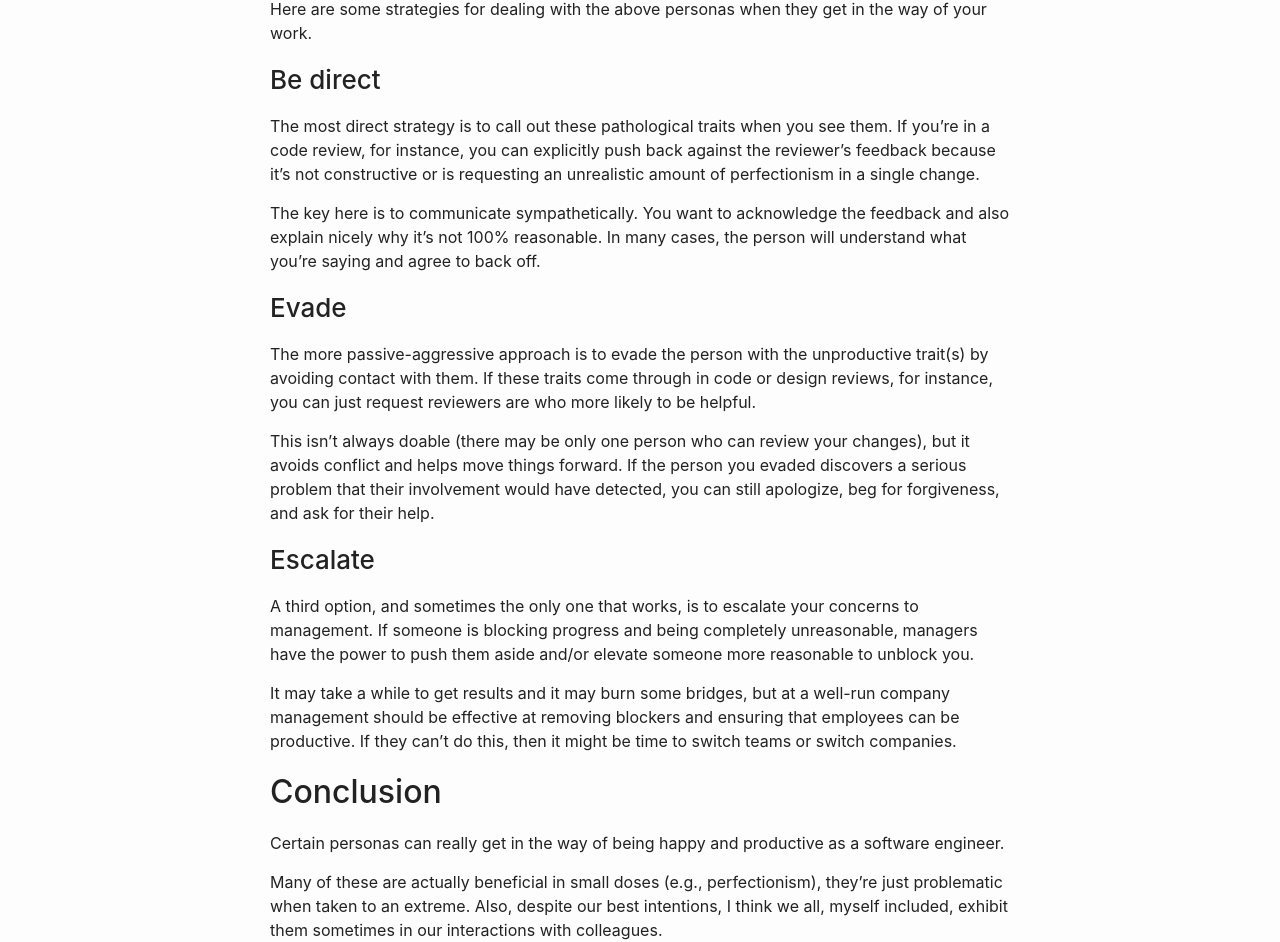
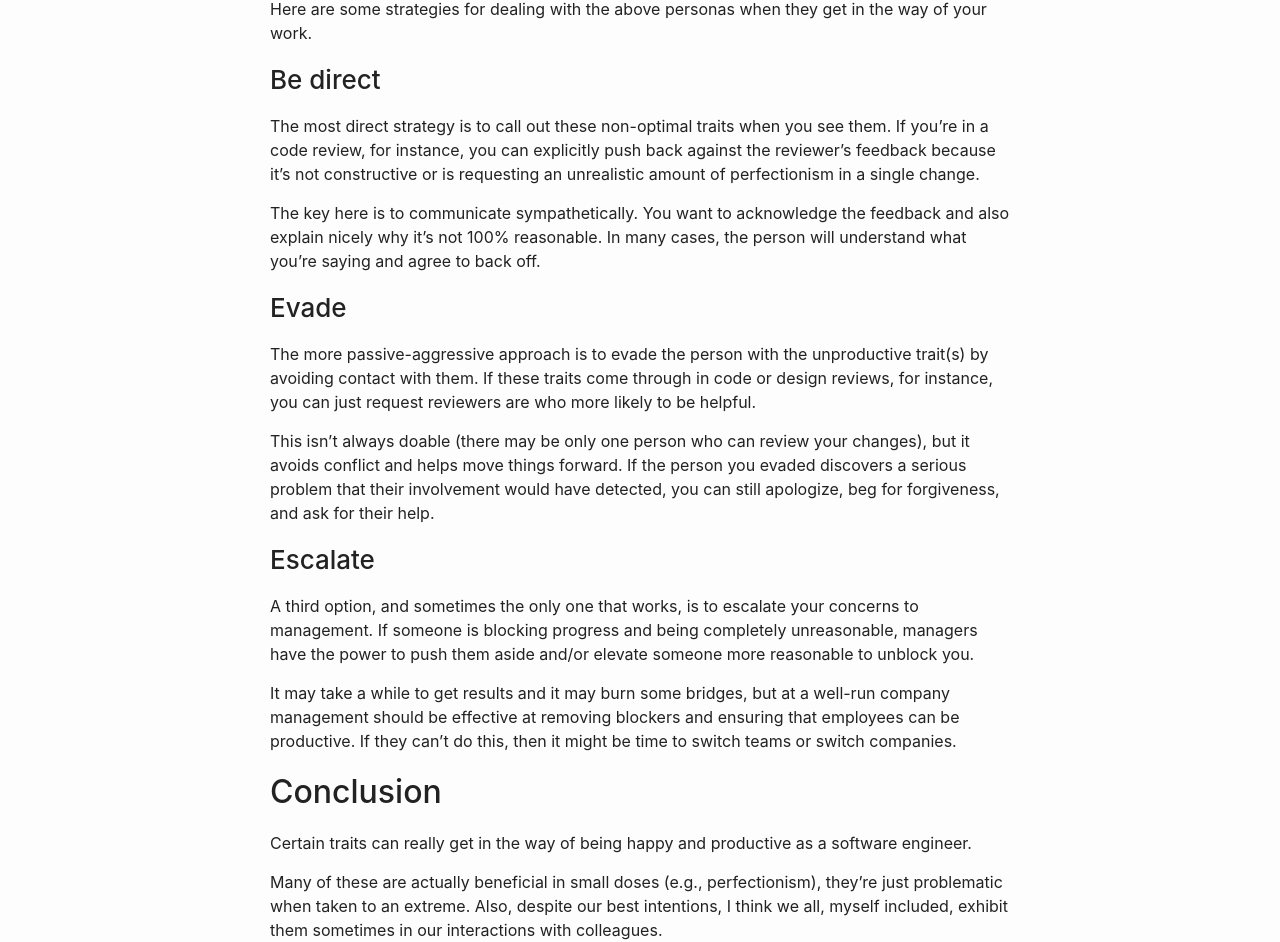
Before and after one commit to yolken/yolken-blog, a Jekyll site: the page built from site/_posts/2021-02-15-non-optimal-engineer-personas.md, in a window 1280 px wide and 1400 px high, scrolled down 4207 px. Shown: the part 144-1086 px from the top of the window. Built offline with Jekyll 4.4.1, drawn with Linux system fonts in a browser that asks for light colours; some of the changed text lies outside the part shown.

Commit message:
Rename pathological to non-optimal

```diff
--- a/site/_posts/2021-02-15-pathological-engineer-personas.md
+++ b/site/_posts/2021-02-15-non-optimal-engineer-personas.md
@@ -1,13 +1,13 @@
 ---
 layout: post
-title:  "Pathological engineer personas"
+title:  "Non-optimal engineer personas"
 date:   2021-02-15 14:15:00 -0700
 categories: general tech
 excerpt: |
     Software engineers are an interesting bunch. While quirks are fine, and I have a few myself,
-    there are certain traits I've encountered that are genuinely annoying and
-    counterproductive to my team's work. In this post, I want to explain what these are and how I
-    try to deal with people who exhibit them.
+    there are certain traits I've encountered that are genuinely counterproductive to my team's
+    work. In this post, I want to explain what these are and how I try to deal with people who
+    exhibit them.
 ---
 
 Software engineers are an interesting bunch. Over the course of my career thus far,
@@ -16,11 +16,11 @@ refuse to wear shoes, people who can't make eye contact when talking, people who
 their day at 6PM, and many other behaviors that would be considered "weird" in normal workplaces.
 
 Most of these quirks don't bother me, and I have a few of my own. However, there are certain
-traits I've encountered, particularly on the personality side, that are genuinely annoying and
+traits I've encountered, particularly on the personality side, that are genuinely
 counterproductive to my team's work. In this post, I want to explain what these are and how I try
 to deal with people who exhibit them.
 
-## Pathological personas
+## Non-optimal personas
 
 The sections below go into more detail on each trait. I'm framing them as "personas" to make the
 discussion a little more fluid.
@@ -210,7 +210,7 @@ work.
 
 ### Be direct
 
-The most direct strategy is to call out these pathological traits when you see them.
+The most direct strategy is to call out these non-optimal traits when you see them.
 If you're in a code review, for instance, you can explicitly push back against the reviewer's
 feedback because it's not constructive or is requesting an unrealistic amount of perfectionism in a
 single change.
@@ -242,7 +242,7 @@ If they can't do this, then it might be time to switch teams or switch companies
 
 ## Conclusion
 
-Certain personas can really get in the way of being happy and productive as a software engineer.
+Certain traits can really get in the way of being happy and productive as a software engineer.
 
 Many of these are actually beneficial in small doses (e.g., perfectionism), they're just problematic
 when taken to an extreme. Also, despite our best intentions, I think we all, myself included,
```
